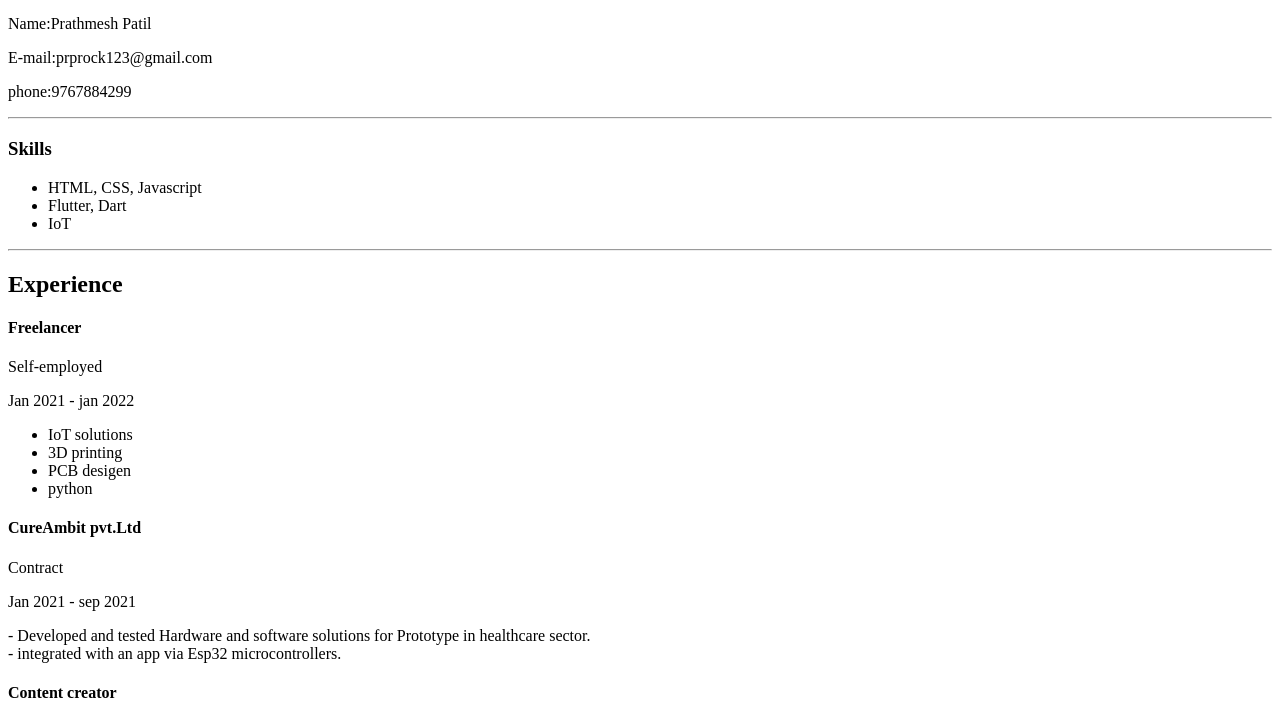
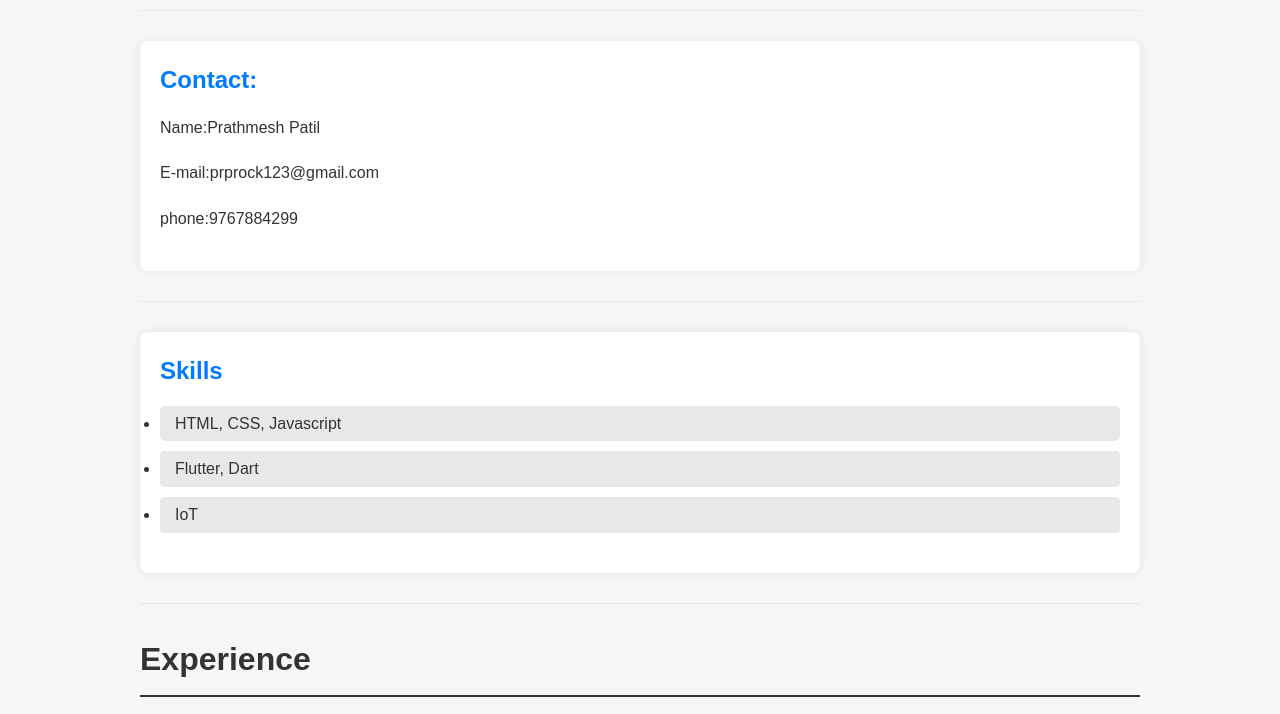
Before and after one commit to Parth263/my-resume, a plain HTML site: page index.html in a window 1280 px wide. Shown: the part 113-827 px from the top of the page. Drawn offline with Linux system fonts and the light colour scheme.

Commit message:
css added

```diff
--- a/index.html
+++ b/index.html
@@ -4,6 +4,7 @@
     <meta charset="UTF-8">
     <meta http-equiv="X-UA-Compatible" content="IE=edge">
     <meta name="viewport" content="width=device-width, initial-scale=1.0">
+    <link rel="stylesheet" href="styles.css">
     <title>Resume</title>
 </head>
 <body>
--- a/styles.css
+++ b/styles.css
@@ -0,0 +1,75 @@
+
+* {
+    margin: 0;
+    padding: 0;
+    box-sizing: border-box;
+}
+
+body {
+    font-family: 'Arial', sans-serif;
+    background-color: #f4f6f8;
+    color: #333;
+    line-height: 1.6;
+    font-size: 16px;
+    padding: 30px 0;
+    width: 90%;
+    max-width: 1000px;
+    margin: 0 auto;
+}
+
+h2 {
+    font-size: 2em;
+    border-bottom: 2px solid #333;
+    margin-bottom: 20px;
+    padding-bottom: 10px;
+}
+
+h3 {
+    font-size: 1.5em;
+    margin-bottom: 15px;
+    color: #007bff;
+}
+
+h4 {
+    font-size: 1.3em;
+    margin-top: 20px;
+    margin-bottom: 10px;
+    color: #333;
+}
+
+section {
+    margin-bottom: 30px;
+    padding: 20px;
+    background-color: #fff;
+    border-radius: 8px;
+    box-shadow: 0px 0px 10px rgba(0, 0, 0, 0.08);
+}
+
+.contact p, .Edu p, .Skills ul, .Exp1, .Exp2, .Exp3 {
+    margin-bottom: 20px;
+}
+
+.Skills li, .Exp1 ul li {
+    margin-bottom: 10px;
+    padding: 5px 15px;
+    background-color: #e8e8e8;
+    border-radius: 5px;
+}
+
+a {
+    color: #007bff;
+    text-decoration: none;
+    transition: color 0.2s;
+}
+
+a:hover {
+    color: #0056b3;
+}
+
+hr {
+    margin: 30px 0;
+    border: 0;
+    height: 1px;
+    background-color: #ddd;
+    opacity: 0.5;
+}
```
